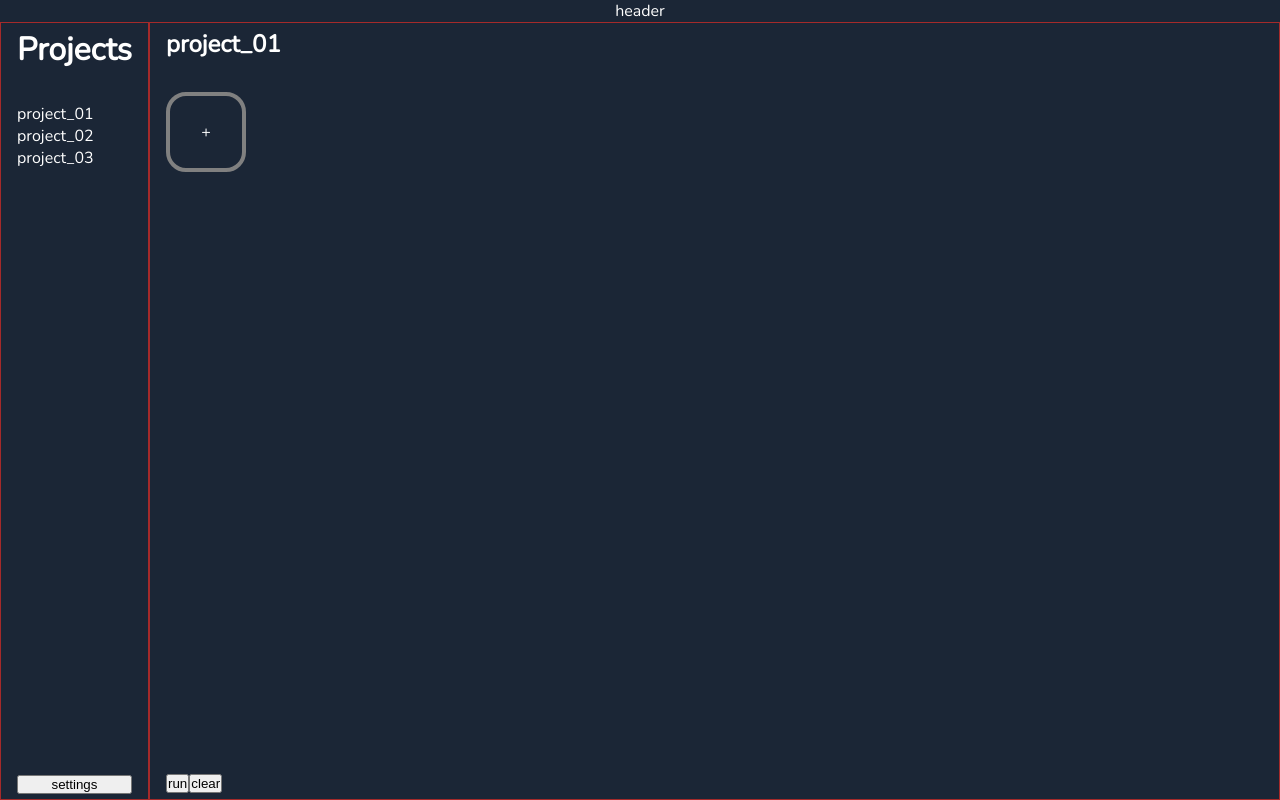
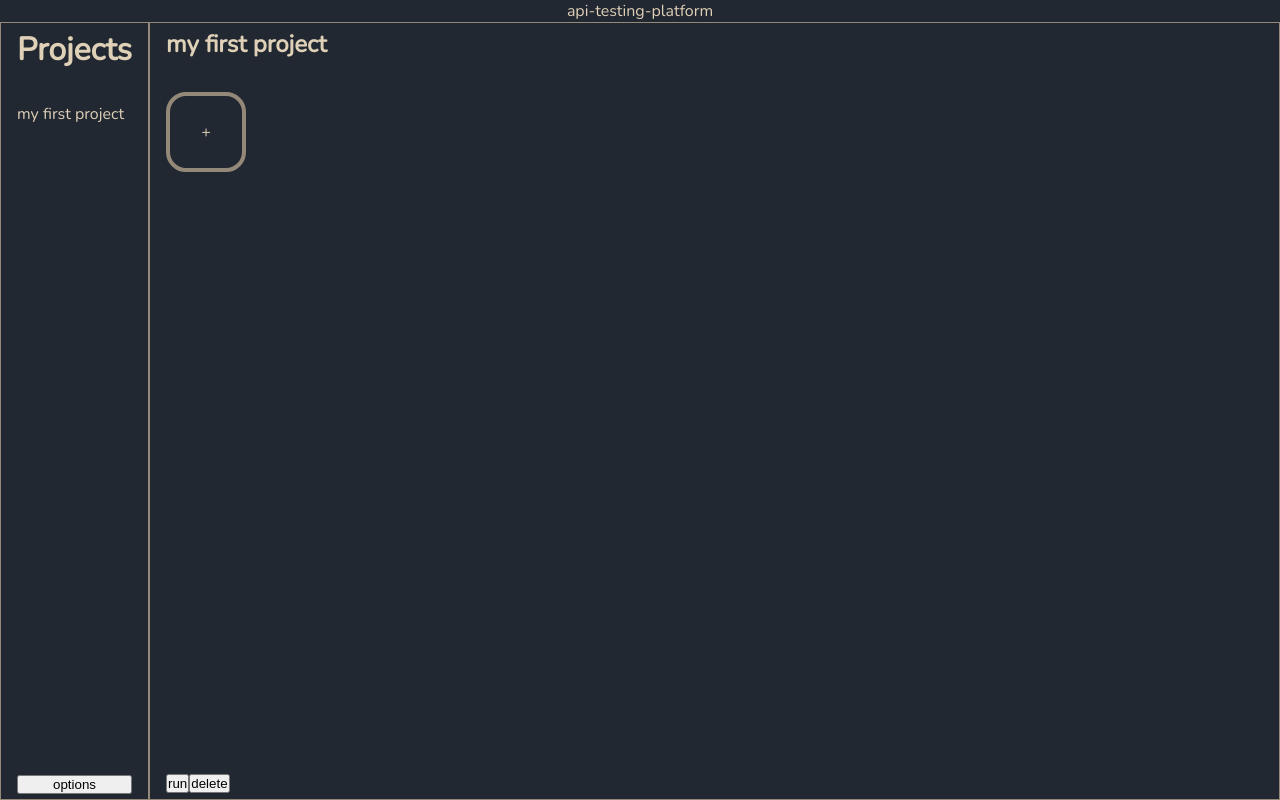
Before and after one commit to mrtnstl/wails-test, a React (Vite) app in the folder frontend/: page / in a window 1280 px wide. Built offline with nearby package versions, Linux system fonts and the light colour scheme.

Commit message:
add: edit case form and color palette

```diff
--- a/frontend/src/App.tsx
+++ b/frontend/src/App.tsx
@@ -96,7 +96,7 @@ function App() {
         case "main":
             return (
                 <>
-                    <div style={{widows: "1"}} className="app__header">header</div>
+                    <div style={{widows: "1"}} className="app__header">api-testing-platform</div>
                     <div className="App">
                         <Projects handleViewChange={handleViewChange} />
                         <TestBoard handleViewChange={handleViewChange}/>
@@ -106,7 +106,7 @@ function App() {
         case "edit":
             return (
                 <>
-                    <div style={{widows: "1"}} className="app__header">header</div>
+                    <div style={{widows: "1"}} className="app__header">api-testing-platform</div>
                     <div className="App">
                         <EditTestCase handleViewChange={handleViewChange}/>
                         <TestBoard handleViewChange={handleViewChange}/>
@@ -116,7 +116,7 @@ function App() {
         case "settings":
             return (
                 <>
-                    <div style={{widows: "1"}} className="app__header">header</div>
+                    <div style={{widows: "1"}} className="app__header">api-testing-platform</div>
                     <div className="App">
                         <Settings handleViewChange={handleViewChange}/>
                         {/*<TestBoard handleViewChange={handleViewChange}/>*/}
@@ -126,7 +126,7 @@ function App() {
         default:
             return (
                 <>
-                    <div style={{widows: "1"}} className="app__header">header</div>
+                    <div style={{widows: "1"}} className="app__header">api-testing-platform</div>
                     <div className="App">
                         <Projects handleViewChange={handleViewChange}/>
                         <TestBoard handleViewChange={handleViewChange}/>
--- a/frontend/src/components/EditTestCase.tsx
+++ b/frontend/src/components/EditTestCase.tsx
@@ -2,11 +2,56 @@ type ViewState = "main" | "edit" | "settings";
 
 export const EditTestCase = (children: {handleViewChange: (nextState: ViewState)=>void}) => {
   const {handleViewChange} = children;
+  function handleSubmit(){
+    console.log("test case edit saved")
+  }
   return (
     <div id="edittestcase__wrapper" className="component">
-      <h1>EditTestCase</h1>
-      <button onClick={()=>handleViewChange("main")}>back</button>
-      <p>edit request</p>
+      <div id="edittestcase__header">
+        <h1>EditTestCase</h1>
+        <button onClick={()=>handleViewChange("main")}>back</button>
+      </div>
+      <form onSubmit={handleSubmit} id="edit__form">
+        <div className="form__section" id="edit__form__method__url">
+          <select name="reqMethod" id="select__method">
+            <option value="GET">GET</option>
+            <option value="POST">POST</option>
+            <option value="PUT">PUT</option>
+            <option value="PATCH">PATCH</option>
+            <option value="DELETE">DELETE</option>
+            <option value="HEAD">HEAD</option>
+          </select>
+          <input id="input__url" type="text" value={"url"} />
+        </div>
+        <div className="form__section" id="edit__form__attributes">
+          <span id="button__group__fieldtype">
+            <button>headers</button>
+            <button>query</button>
+            <button>body</button>
+          </span>
+          <div id="inputs__fieldtype">
+            <span className="input__keyvalue">
+              <input type="text" /><input type="text" />
+            </span>
+            <span className="input__keyvalue">
+              <input type="text" /><input type="text" />
+            </span>
+            <span className="input__keyvalue">
+              <input type="text" /><input type="text" />
+            </span>
+            <span className="input__keyvalue">
+              <input type="text" /><input type="text" />
+            </span>
+            <span className="input__keyvalue">
+              <input type="text" /><input type="text" />
+            </span>
+          </div>
+        </div>
+        <div className="form__section">
+          <button>save</button>
+          <button>delete</button>
+        </div>
+      </form>
     </div>
   )
 }
--- a/frontend/src/components/Projects.tsx
+++ b/frontend/src/components/Projects.tsx
@@ -6,11 +6,9 @@ export const Projects = (children: {handleViewChange: (nextState: ViewState)=>vo
     <div id="projects__wrapper" className="component">
       <h1>Projects</h1>
       <ul id="projects__list">
-        <li>project_01</li>
-        <li>project_02</li>
-        <li>project_03</li>
+        <li>my first project</li>
       </ul>
-      <button onClick={()=>handleViewChange("settings")}>settings</button>
+      <button onClick={()=>handleViewChange("settings")}>options</button>
     </div>
   )
 }
--- a/frontend/src/components/TestBoard.tsx
+++ b/frontend/src/components/TestBoard.tsx
@@ -4,13 +4,13 @@ export const TestBoard = (children: {handleViewChange: (nextState: ViewState)=>v
     const {handleViewChange} = children;
   return (
     <div id="testboard__wrapper" className="component">
-        <h2>project_01</h2>
+        <h2>my first project</h2>
         <ul id="testboard__board">
             <li className="test__item test_item--add" onClick={()=>handleViewChange("edit")}>+</li>
         </ul>
         <div>
             <button>run</button>
-            <button>clear</button>
+            <button>delete</button>
         </div>
     </div>
   )
--- a/frontend/src/style.css
+++ b/frontend/src/style.css
@@ -4,15 +4,20 @@
     box-sizing: border-box;
 }
 
-html {
-    background-color: rgba(27, 38, 54, 1);
-    text-align: center;
-    color: white;
+:root {
+    --color-black: rgb(34, 40, 49);
+    --color-gray: rgb(57, 62, 70);
+    --color-brown: rgb(148, 137, 121);
+    --color-beige: rgb(223, 208, 184);
 }
 
+html {}
+
 body {
+    text-align: center;
+    background-color: var(--color-black);
     margin: 0;
-    color: white;
+    color: var(--color-beige);
     font-family: "Nunito", -apple-system, BlinkMacSystemFont, "Segoe UI", "Roboto",
         "Oxygen", "Ubuntu", "Cantarell", "Fira Sans", "Droid Sans", "Helvetica Neue",
         sans-serif;
@@ -64,16 +69,18 @@ button {}
 }
 
 #settings__wrapper {
-    border: 1px solid brown;
+    border: 1px solid var(--color-brown);
 
+    text-align: left;
     width: 100%;
 }
 
 #testboard__wrapper {
-    border: 1px solid brown;
+    border: 1px solid var(--color-brown);
 
     flex: 1;
     text-align: left;
+    overflow-x: hidden;
     display: flex;
     flex-direction: column;
 }
@@ -85,7 +92,7 @@ button {}
 
 .test__item {
 
-    border: 4px solid grey;
+    border: 4px solid var(--color-brown);
     border-radius: 20px;
     width: 80px;
     height: 80px;
@@ -103,7 +110,7 @@ button {}
 }
 
 #projects__wrapper {
-    border: 1px solid brown;
+    border: 1px solid var(--color-brown);
 
     text-align: left;
     overflow-y: auto;
@@ -117,5 +124,68 @@ button {}
 }
 
 #edittestcase__wrapper {
-    border: 1px solid brown;
+    border: 1px solid var(--color-brown);
+    display: flex;
+    flex-direction: column;
 }
+
+#edittestcase__header {
+    display: flex;
+    justify-content: space-between;
+}
+
+#edit__form {
+    display: flex;
+    flex-direction: column;
+}
+
+.form__section {}
+
+#edit__form__method__url {
+    display: flex;
+
+}
+
+#select__method {}
+
+#input__url {
+    flex: 1;
+}
+
+#edit__form__attributes {
+    display: flex;
+    flex-direction: column;
+}
+
+#button__group__fieldtype {
+    display: block;
+}
+
+#inputs__fieldtype {
+    display: flex;
+    flex-direction: column;
+    overflow-y: auto;
+
+    border: 3px solid var(--color-brown);
+
+    padding: 0;
+    overflow: hidden;
+    border-radius: 16px;
+}
+
+.input__keyvalue {
+    border: 0;
+}
+
+.input__keyvalue>input {
+    padding: 4px 6px;
+    margin: 0;
+    border: none;
+
+    background-color: var(--color-gray);
+    color: var(--color-beige);
+}
+
+.input__keyvalue:not(:last-child) {
+    border-bottom: 1px solid var(--color-brown);
+}
```
